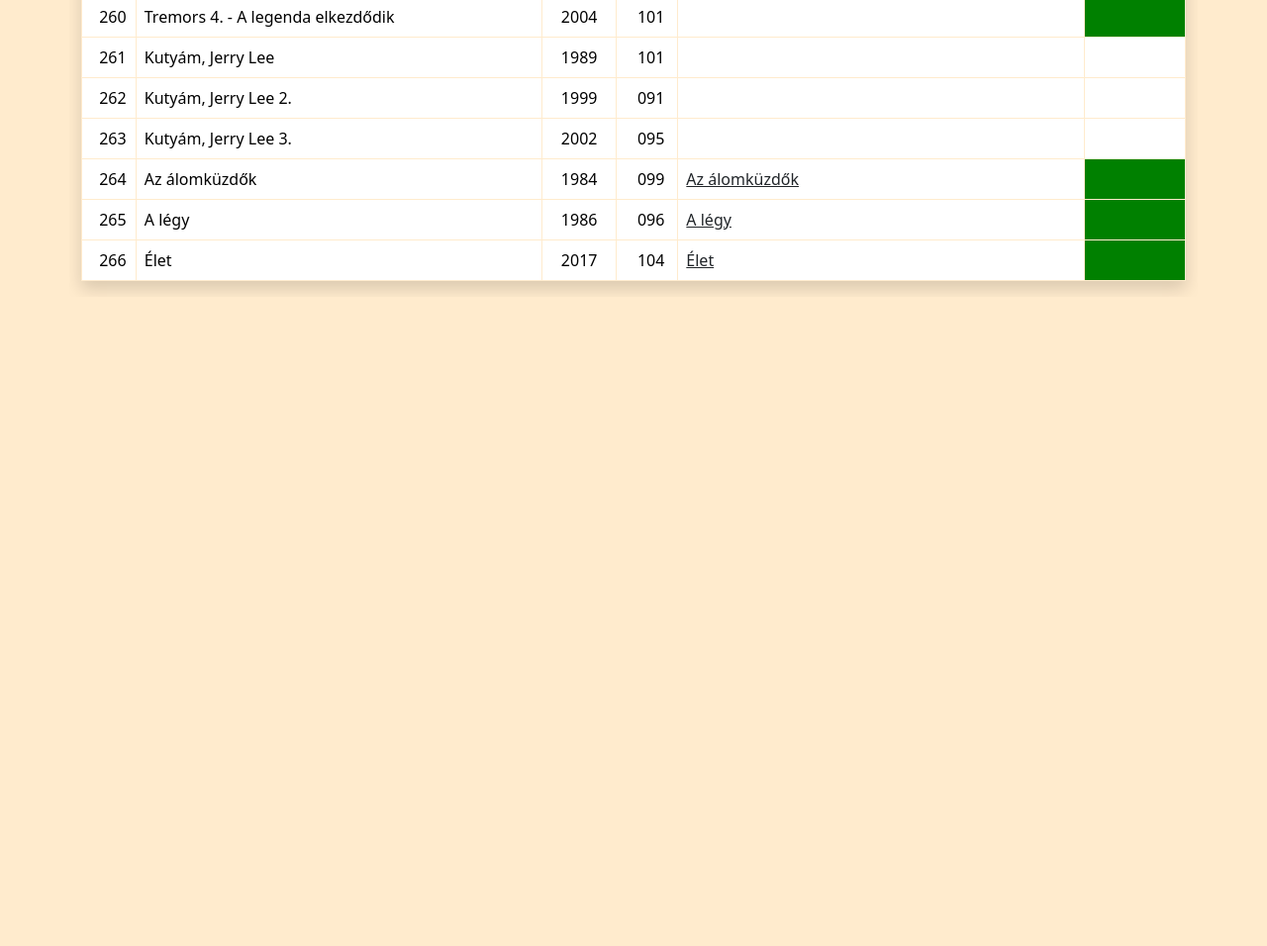
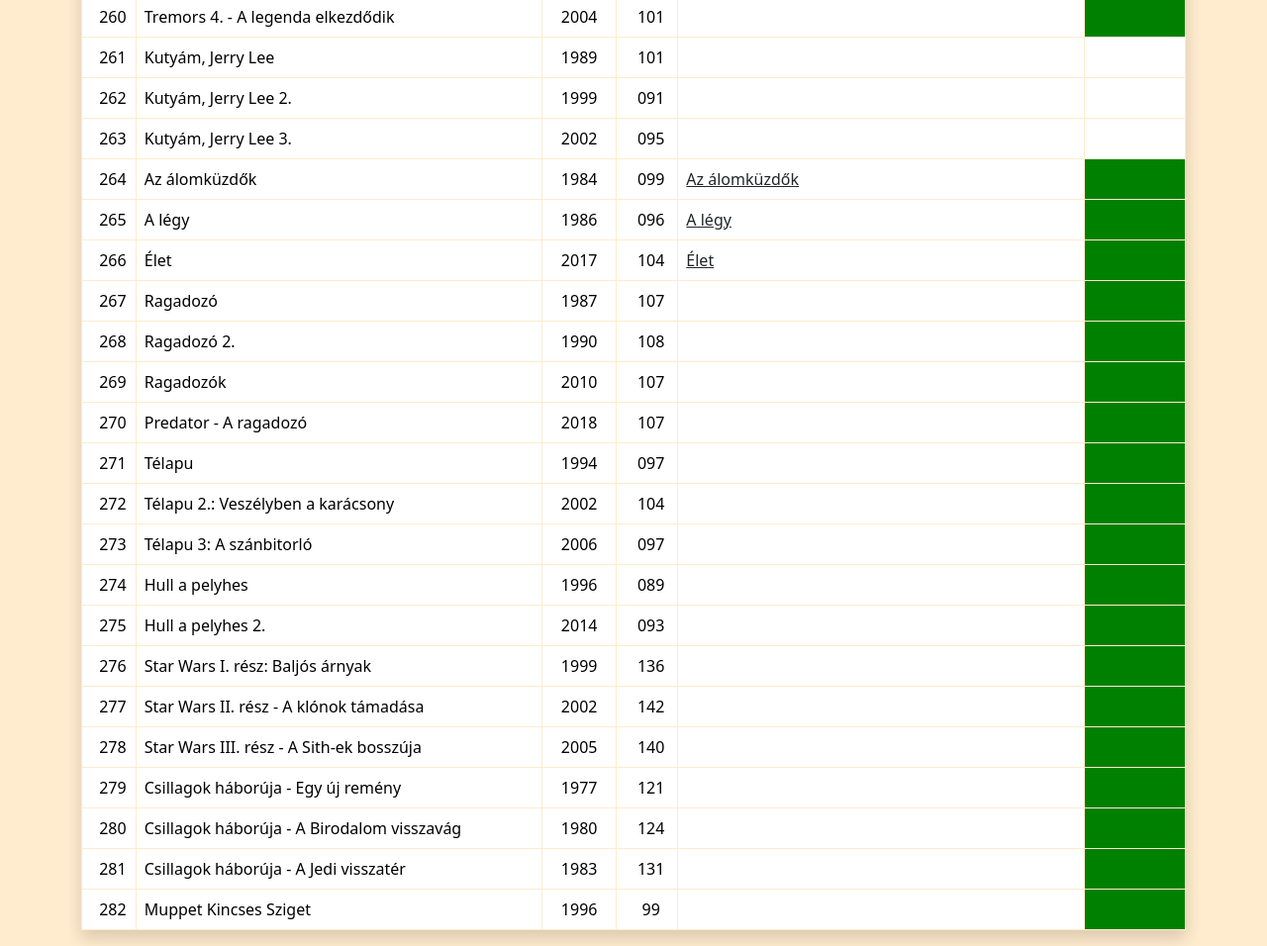
Before and after one commit to TKorsos/film-meselista, a plain HTML site: page index.html in a window 1280 px wide. Shown: the part 10664-11620 px from the top of the page at 99% size. Before the commit the page ends 10964 px from the top, so only its background shows below. Drawn offline with nearby package versions, Linux system fonts and the light colour scheme.

Commit message:
frissites-250106

```diff
--- a/index.html
+++ b/index.html
@@ -397,6 +397,23 @@
             ["Az álomküzdők", "1984", "099", "https://videa.hu/videok/film-animacio/alomkuzdok-1984-teljes-film-christopher-plummer-dennis-quaid-hncHhAP8fknEsUE7", true],
             ["A légy", "1986", "096", "https://videa.hu/videok/film-animacio/a-legy-1986-horror-ms3aZk3GSB04I501", true],
             ["Élet", "2017", "104", "https://videa.hu/videok/film-animacio/elet-2017.mkv-fi-sci-YVDO6aSZ4RPezvPC", true],
+            ["Ragadozó", "1987", "107", "", true],
+            ["Ragadozó 2.", "1990", "108", "", true],
+            ["Ragadozók", "2010", "107", "", true],
+            ["Predator - A ragadozó", "2018", "107", "", true],
+            ["Télapu", "1994", "097", "", true],
+            ["Télapu 2.: Veszélyben a karácsony", "2002", "104", "", true],
+            ["Télapu 3: A szánbitorló", "2006", "097", "", true],
+            ["Hull a pelyhes", "1996", "089", "", true],
+            ["Hull a pelyhes 2.", "2014", "093", "", true],
+            ["Star Wars I. rész: Baljós árnyak", "1999", "136", "", true],
+            ["Star Wars II. rész - A klónok támadása", "2002", "142", "", true],
+            ["Star Wars III. rész - A Sith-ek bosszúja", "2005", "140", "", true],
+            ["Csillagok háborúja - Egy új remény", "1977", "121", "", true],
+            ["Csillagok háborúja - A Birodalom visszavág", "1980", "124", "", true],
+            // 280
+            ["Csillagok háborúja - A Jedi visszatér", "1983", "131", "", true],
+            ["Muppet Kincses Sziget", "1996", "99", "", true],
         ]
 
         /*
@@ -406,7 +423,7 @@
         /*
             tremors 1, 2, 3, 5?, 6?, 7?
             A felhőatlasz - yt??
-            Istenek a fejükre estek 1-2, star wars 1-3, 4-6, 7-9
+            Istenek a fejükre estek 1-2, star wars 7-9
         */
 
         // sorszámot vezessük be? (sor, index) pl
```
